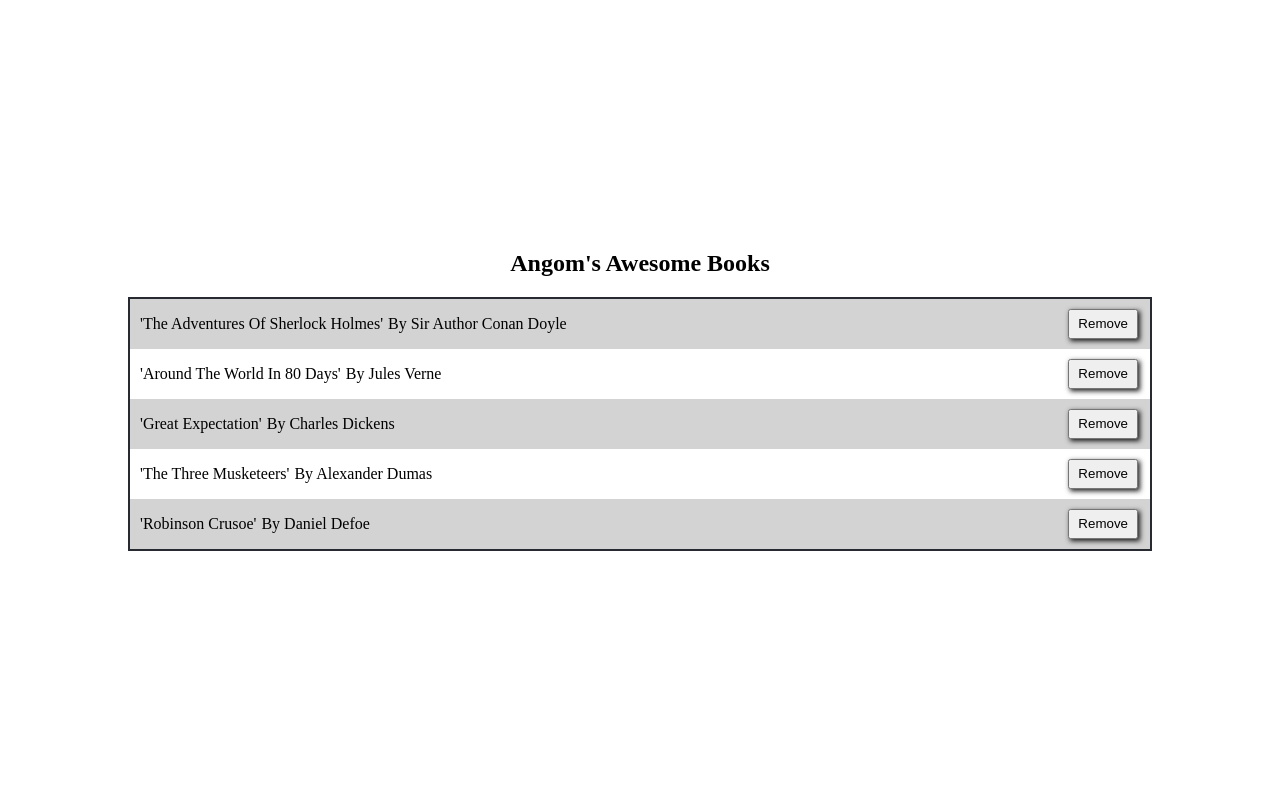
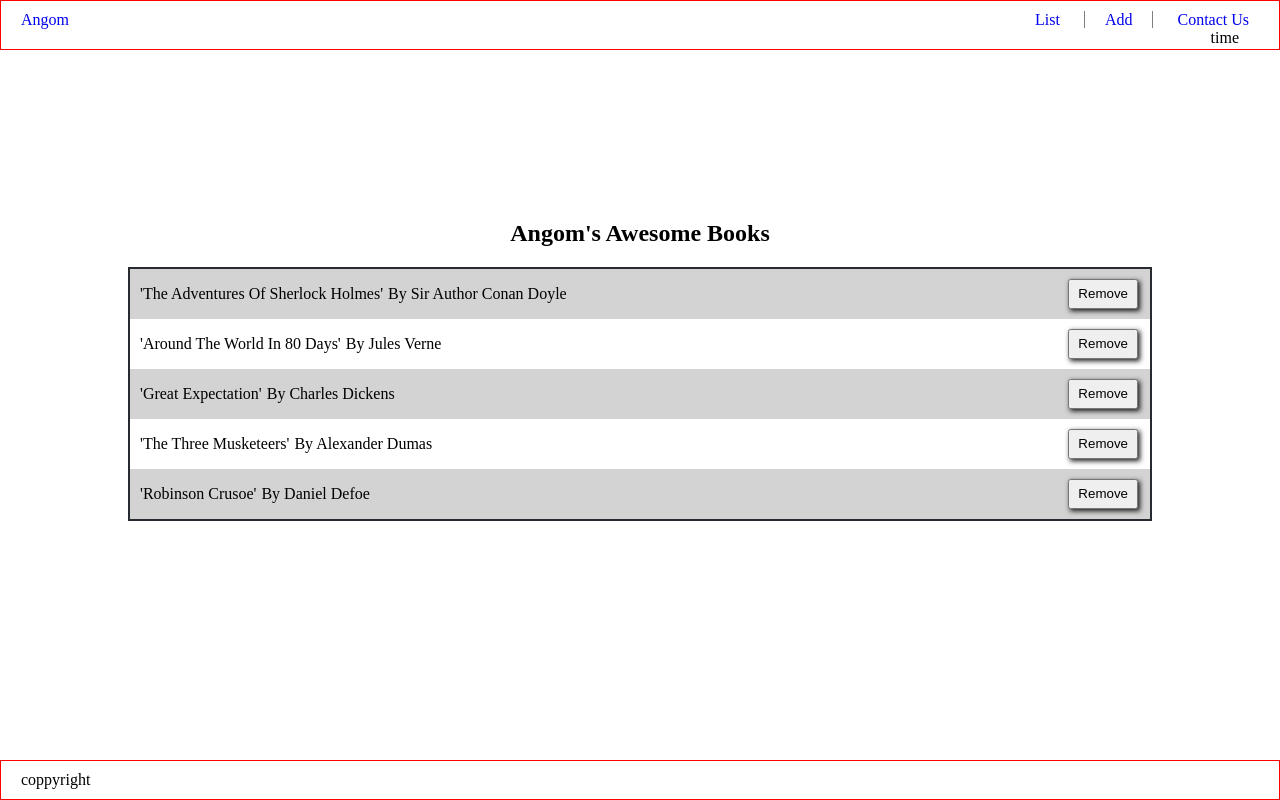
Before and after one commit to AngomRanjan/AwesomeBooks_ver2.0, a plain HTML site: page index.html in a window 1280 px wide. Drawn offline with Linux system fonts and the light colour scheme.

Commit message:
Add Header and Footer

```diff
--- a/index.css
+++ b/index.css
@@ -2,6 +2,49 @@
   margin: 0;
   padding: 0;
   box-sizing: border-box;
+}
+
+a {
+  text-decoration: none;
+}
+
+ul li {
+  display: inline;
+  padding: 0 10px;
+}
+
+header,
+footer {
+  position: fixed;
+  margin: 0 auto;
+  padding: 10px 20px;
+  width: 100vw;
+  border: 1px solid red;
+}
+
+header {
+  top: 0;
+  height: 50px;
+  display: flex;
+  flex-direction: column;
+}
+
+footer { bottom: 0; }
+
+#time {
+  align-self: flex-end;
+  padding-right: 20px;
+}
+
+.navbar {
+  display: flex;
+  justify-content: space-between;
+}
+
+#add {
+  border-left: 1px solid gray;
+  border-right: 1px solid gray;
+  padding: 0 20px;
 }
 
 .section {
@@ -11,7 +54,7 @@
   align-items: center;
   gap: 20px;
   width: 100vw;
-  height: 100vh;
+  height: calc(100vh - 60px);
 }
 
 button {
--- a/index.html
+++ b/index.html
@@ -7,10 +7,32 @@
     <link rel="stylesheet" href="index.css" />
   </head>
   <body>
+    <header class="header" id="header">
+      <nav class="navbar" id="navbar">
+        <a href="#" class="brand-name" id="brand-name">Angom</a>
+        <ul class="nav-list" id="nav-list">
+          <li class="nav-list-items" id="item-1">
+            <a href="#" class="nav-links" id="list">List</a>
+          </li>
+          <li class="nav-list-items" id="item-2">
+            <a href="#" class="nav-links" id="add">Add</a>
+          </li>
+          <li class="nav-list-items" id="item-3">
+            <a href="#" class="nav-links" id="contact">Contact Us</a>
+          </li>
+        </ul>
+      </nav>
+      <span id="time">
+        time
+      </span>
+    </header>
     <main>
       <section class="section" id="content">
       </section>
     </main>
+    <footer id="footer">
+      coppyright
+    </footer>
     <script type="module" src="index.js"></script>
   </body>
 </html>
--- a/index.js
+++ b/index.js
@@ -1,3 +1,3 @@
-import { displayList } from './modules/abs_booklist.js' ;
+import displayList from './modules/abs_booklist.js';
 
 displayList();
--- a/modules/abs_booklist.js
+++ b/modules/abs_booklist.js
@@ -1,5 +1,5 @@
 // || ==== Compiling Book Card For Rendering In HTML Page (uses article element)=== ||
-import { arrBooks, saveLocal } from './asb_DBMS.js' ;
+import { arrBooks, saveLocal } from './asb_DBMS.js';
 
 const bookList = arrBooks.books;
 
@@ -34,7 +34,7 @@ const appendBooklist = (book) => {
   document.getElementById(`id-${book.id}`).addEventListener('click', () => {
     removeBook(`id-${book.id}`);
   });
-}
+};
 
 const displayList = () => {
   const content = document.getElementById('content');
@@ -44,9 +44,9 @@ const displayList = () => {
   article.className = 'booklist';
   article.id = 'booklist';
   content.append(heading, article);
-  for (var i = 0; i < bookList.length; i += 1) {
+  for (let i = 0; i < bookList.length; i += 1) {
     appendBooklist(bookList[i]);
   }
 };
 
-export { displayList };
+export default displayList;
--- a/modules/asb_DBMS.js
+++ b/modules/asb_DBMS.js
@@ -1,10 +1,11 @@
 /* || ========== Maintaining the Booklist Database ============= || */
 
-import {ArrBooks, Book} from './asb_classes.js' ;
+import { ArrBooks, Book } from './asb_classes.js';
+
 const arrBooks = new ArrBooks();
 
 const saveLocal = () => {
-localStorage.setItem('arrBooksLocal', JSON.stringify(arrBooks.books));
+  localStorage.setItem('arrBooksLocal', JSON.stringify(arrBooks.books));
 };
 
 const localBooks = JSON.parse(localStorage.getItem('arrBooksLocal'));
@@ -40,8 +41,7 @@ if (!localBooks) {
 }
 
 const addNew = (title, author) => {
-  //arrBooks.addBook(Book(arrBooks.getNewID(),title,author));
-  console.log('Hi i add');
-}
+  arrBooks.addBook(Book(arrBooks.getNewID(), title, author));
+};
 
 export { arrBooks, addNew, saveLocal };
--- a/modules/asb_classes.js
+++ b/modules/asb_classes.js
@@ -20,11 +20,9 @@ class ArrBooks {
   }
 }
 
-const Book = (id, title, author) => {
-  return {id, title, author};
-};
+const Book = (id, title, author) => ({ id, title, author });
 
-export { ArrBooks, Book};
+export { ArrBooks, Book };
 
 /*
 const book = Book(1, 'My New Book', 'Newcomer');
```
